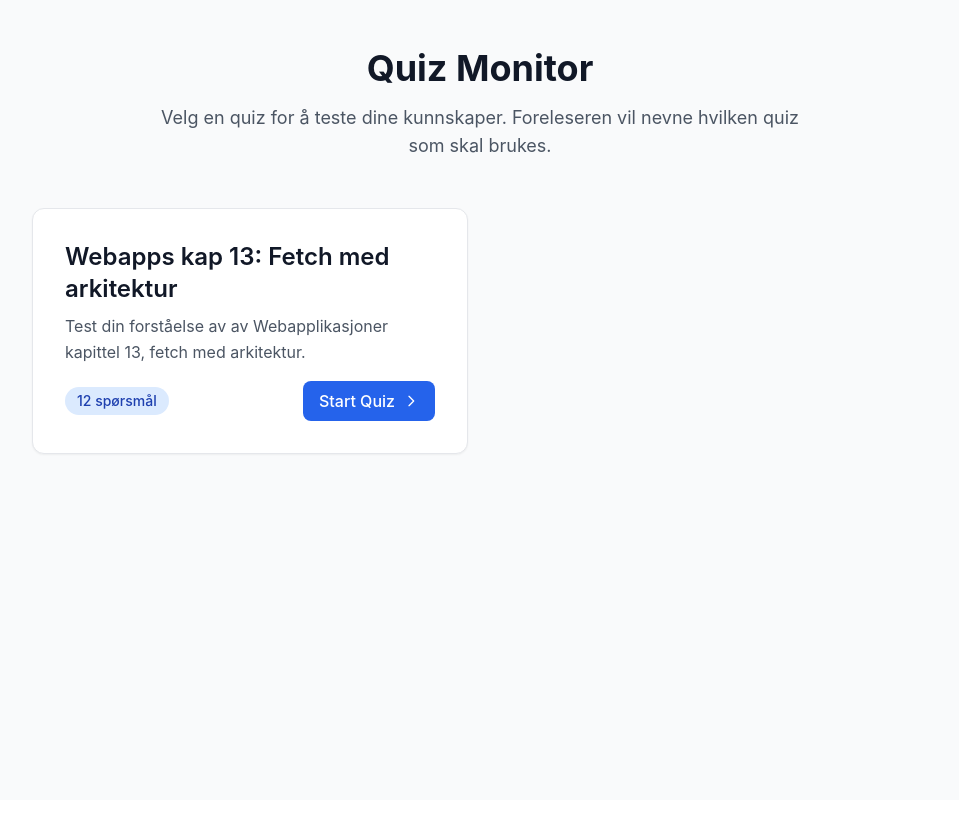
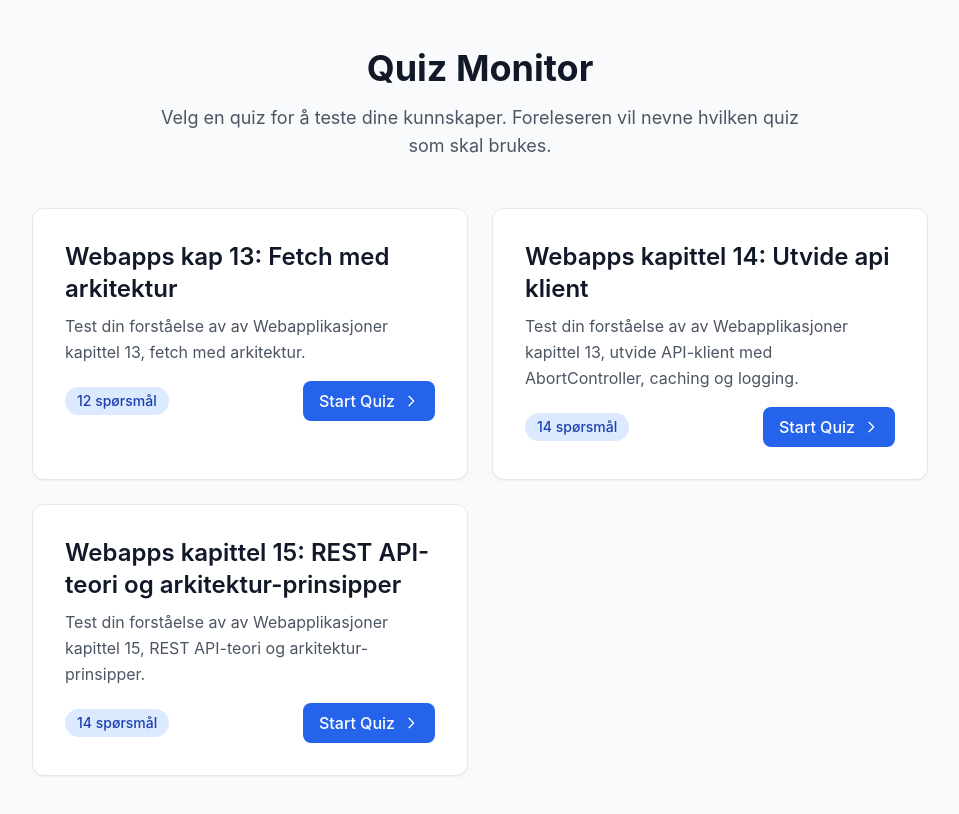
Before and after one commit to Sell-Mango/quizzy-hiof, a React (Vite) app: page / in a window 1280 px wide. Shown: the top 814 px of the page, without its empty margins (160-1119 px from the left). Built offline with nearby package versions, Linux system fonts and the light colour scheme.

Commit message:
Added: quiz for leksjon 14 og 15 i webapplikasjoner

```diff
--- /dev/null
+++ b/src/data/webapplikasjoner_ulearn/quiz14-utvide-api-klient.js
@@ -0,0 +1,191 @@
+export const quiz14 = [
+  {
+    id: "q1",
+    type: "multiple-choice",
+    question:
+      "Hvorfor virket AbortController allerede med den eksisterende API-arkitekturen?",
+    options: [
+      "Vi hadde implementert en egen abort-wrapper",
+      "RequestInit options inkluderer signal: AbortSignal som standard",
+      "Fetch API håndterer abort automatisk",
+      "AbortController ble aktivert i vite.config.mts"
+    ],
+    correctAnswer: 1,
+    explanation:
+      "AbortController fungerer fordi fetch støtter signal i RequestInit-objektet. Arkitekturen vår videresender options direkte til fetch, så det trengs ingen ekstra kode."
+  },
+  {
+    id: "q2",
+    type: "true-false",
+    question:
+      "AbortController kan kun brukes til å avbryte fetch-kall, ikke event listeners eller timeouts.",
+    options: ["Sant", "Usant"],
+    correctAnswer: 1,
+    explanation:
+      "Usant. AbortController kan brukes for event listeners, timeouts og streams. AbortSignal kan deles mellom flere prosesser og brukes til å avbryte flere ting samtidig."
+  },
+  {
+    id: "q3",
+    type: "multiple-choice",
+    question:
+      "Hva er hovedpoenget med Open/Closed Principle (OCP) i denne leksjonen?",
+    options: [
+      "Koden skal være enkel å skrive, men vanskelig å endre",
+      "Koden skal være åpen for utvidelse, men lukket for modifikasjon",
+      "All kode skal skrives om for hver ny feature",
+      "Funksjoner skal være private for å hindre modifikasjon"
+    ],
+    correctAnswer: 1,
+    explanation:
+      "OCP handler om at du skal kunne legge til nye features uten å endre eksisterende fungerende kode. Wrapper-pattern følger dette prinsippet."
+  },
+  {
+    id: "q4",
+    type: "multiple-choice",
+    question:
+      "Hva er en ulempe med parameter-utvidelse som metode for å legge til funksjonalitet?",
+    options: [
+      "Den gjør koden tregere",
+      "Den bryter med OCP og kan føre til breaking changes",
+      "Den støtter ikke TypeScript",
+      "Den krever ekstern caching-server"
+    ],
+    correctAnswer: 1,
+    explanation:
+      "Parameter-utvidelse innebærer å legge til flere parametere direkte i funksjonen, noe som øker kompleksiteten og krever endring av eksisterende kode."
+  },
+  {
+    id: "q5",
+    type: "multiple-choice",
+    question:
+      "Hva gjør caching-wrapperen (withCaching) i API-klienten?",
+    options: [
+      "Logger alle requests for debugging",
+      "Lagrer GET-responser midlertidig i minnet og returnerer dem ved cache hit",
+      "Oppretter nye fetch-kall når cache er tom",
+      "Sletter all cache automatisk etter hvert kall"
+    ],
+    correctAnswer: 1,
+    explanation:
+      "withCaching lagrer resultatet av GET-kall i minnet i en bestemt TTL. Hvis samme forespørsel skjer igjen innenfor denne tiden, returneres data direkte fra cache."
+  },
+  {
+    id: "q6",
+    type: "true-false",
+    question: "ohash brukes for å generere raske og konsistente cache keys.",
+    options: ["Sant", "Usant"],
+    correctAnswer: 0,
+    explanation:
+      "Sant. ohash bruker MurmurHash3 for å generere korte og effektive hash keys, som er raskere og mer minneeffektive enn JSON.stringify."
+  },
+  {
+    id: "q7",
+    type: "multiple-choice",
+    question:
+      "Hva er hovedforskjellen mellom pipe() og compose() når man kombinerer wrappers?",
+    options: [
+      "pipe kjører funksjoner høyre-til-venstre, compose venstre-til-høyre",
+      "pipe kjører funksjoner venstre-til-høyre, compose høyre-til-venstre",
+      "compose støtter ikke async-funksjoner",
+      "pipe krever at alle wrappers returnerer promises"
+    ],
+    correctAnswer: 1,
+    explanation:
+      "pipe evaluerer funksjonene i naturlig rekkefølge (venstre til høyre), mens compose evaluerer dem i matematisk rekkefølge (høyre til venstre)."
+  },
+  {
+    id: "q8",
+    type: "multiple-choice",
+    question:
+      "Hva er formålet med logging-wrapperen (withLogging)?",
+    options: [
+      "Den lagrer alle API-kall i databasen",
+      "Den legger til konsoll-logging før og etter hvert kall for å gjøre debugging enklere",
+      "Den validerer API-responsen automatisk",
+      "Den reduserer antall fetch-kall"
+    ],
+    correctAnswer: 1,
+    explanation:
+      "withLogging legger til loggmeldinger før og etter hvert kall, inkludert suksess, feil og aborter, noe som hjelper med overvåking og feilsøking."
+  },
+  {
+    id: "q9",
+    type: "true-false",
+    question:
+      "Wrapper-pattern gjør det mulig å legge til ny funksjonalitet uten å endre eksisterende kode.",
+    options: ["Usant", "Sant"],
+    correctAnswer: 1,
+    explanation:
+      "Sant. Wrapper-pattern omslutter eksisterende kode og legger på ekstra funksjonalitet som caching eller logging uten å endre kjernen."
+  },
+  {
+    id: "q10",
+    type: "multiple-choice",
+    question:
+      "Hva er fordelen med å bruke useAsyncData-hooken?",
+    options: [
+      "Den gir støtte for caching, pagination og automatisk retry",
+      "Den håndterer loading-, error- og abort-tilstander på ett sted",
+      "Den erstatter behovet for API-klient helt",
+      "Den brukes kun til synkrone operasjoner"
+    ],
+    correctAnswer: 1,
+    explanation:
+      "useAsyncData abstraherer håndtering av async kall i React, inkludert abort via AbortController, loading state og feilhåndtering."
+  },
+  {
+    id: "q11",
+    type: "multiple-choice",
+    question:
+      "Hva beskriver best et 'cache hit' i en API-klient?",
+    options: [
+      "Når data ikke finnes og må hentes på nytt",
+      "Når cached data er utløpt",
+      "Når data finnes i cache og returneres umiddelbart",
+      "Når serveren sender en 304 Not Modified respons"
+    ],
+    correctAnswer: 2,
+    explanation:
+      "Et cache hit betyr at klienten finner gyldig data i cache og returnerer den uten å kontakte API-et, noe som sparer tid og ressurser."
+  },
+  {
+    id: "q12",
+    type: "true-false",
+    question:
+      "Små UI-komponenter gir bedre testbarhet, gjenbrukbarhet og lesbarhet enn store komponenter med mange conditions.",
+    options: ["Usant", "Sant"],
+    correctAnswer: 1,
+    explanation:
+      "Sant. Mindre, fokuserte komponenter følger Single Responsibility Principle, og er enklere å teste og forstå isolert."
+  },
+  {
+    id: "q13",
+    type: "multiple-choice",
+    question:
+      "Når er det fornuftig å bruke wrapper-pattern fremfor parameter-utvidelse?",
+    options: [
+      "Når prosjektet er nytt og vi kan endre alt fritt",
+      "Når vi må bevare eksisterende kode og gradvis legge til ny funksjonalitet",
+      "Når vi ikke ønsker å bruke TypeScript",
+      "Når vi ønsker å gjøre alle parametere globale"
+    ],
+    correctAnswer: 1,
+    explanation:
+      "Wrapper-pattern er ideell når vi har eksisterende kodebase som ikke kan endres direkte, og vi vil legge til ny funksjonalitet uten breaking changes."
+  },
+  {
+    id: "q14",
+    type: "multiple-choice",
+    question:
+      "Hva er en fordel med å bruke BaseService-grensesnittet for API-klienter som QuestionsClient?",
+    options: [
+      "Det eliminerer behovet for typer i API-responsen",
+      "Det definerer et standardisert sett av CRUD-metoder for konsistent implementasjon",
+      "Det gjør alle requests synkrone",
+      "Det brukes kun i backenden"
+    ],
+    correctAnswer: 1,
+    explanation:
+      "BaseService sikrer at alle API-klienter følger et felles kontrakt (list, get, create, update, remove) som gir konsistens og forutsigbarhet."
+  }
+];
--- a/src/data/webapplikasjoner_ulearn/webapp.js
+++ b/src/data/webapplikasjoner_ulearn/webapp.js
@@ -1,4 +1,5 @@
 import { quiz13 } from "./quiz13-fetch-med-arkitektur";
+import { quiz14 } from "./quiz14-utvide-api-klient";
 
 const quiz_webapp13 = {
   id: 'quiz-webapp-13',
@@ -10,5 +11,25 @@ const quiz_webapp13 = {
   ]
 }
 
+const quiz_webapp14 = {
+  id: 'quiz-webapp-14',
+  title: 'Webapps kapittel 14: Utvide api klient',
+  description:
+    'Test din forståelse av av Webapplikasjoner kapittel 13, utvide API-klient med AbortController, caching og logging.',
+  questions: [
+    ...quiz14
+  ]
+}
 
-export const quizzes = [quiz_webapp13];
+const quiz_webapp15 = {
+  id: 'quiz-webapp-15',
+  title: 'Webapps kapittel 15: REST API-teori og arkitektur-prinsipper',
+  description:
+    'Test din forståelse av av Webapplikasjoner kapittel 15, REST API-teori og arkitektur-prinsipper.',
+  questions: [
+    ...quiz14
+  ]
+}
+
+
+export const quizzes = [quiz_webapp13, quiz_webapp14, quiz_webapp15];
```
Also changed, not shown: 1 other file (tests, documents, lock files or other folders).
